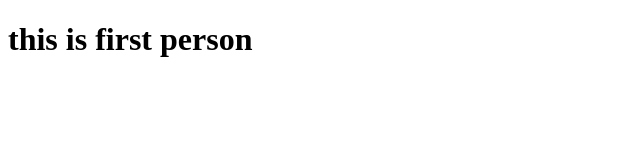
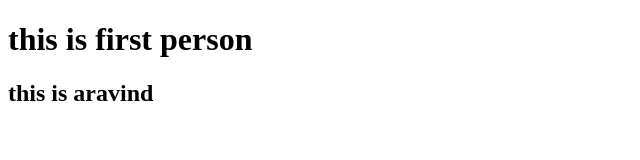
Before and after one commit to Aravind-289/gitp, a plain HTML site: page gitday3.html/index.html in a window 1280 px wide. Shown: the whole page, without its empty margins (0-640 px from the left). Drawn offline with Linux system fonts and the light colour scheme.

Commit message:
git commit -m

```diff
--- a/gitday3.html/index.html
+++ b/gitday3.html/index.html
@@ -7,5 +7,6 @@
 </head>
 <body>
     <h1> this is first person </h1>
+    <h2> this is aravind</h2>
 </body>
 </html>
```
